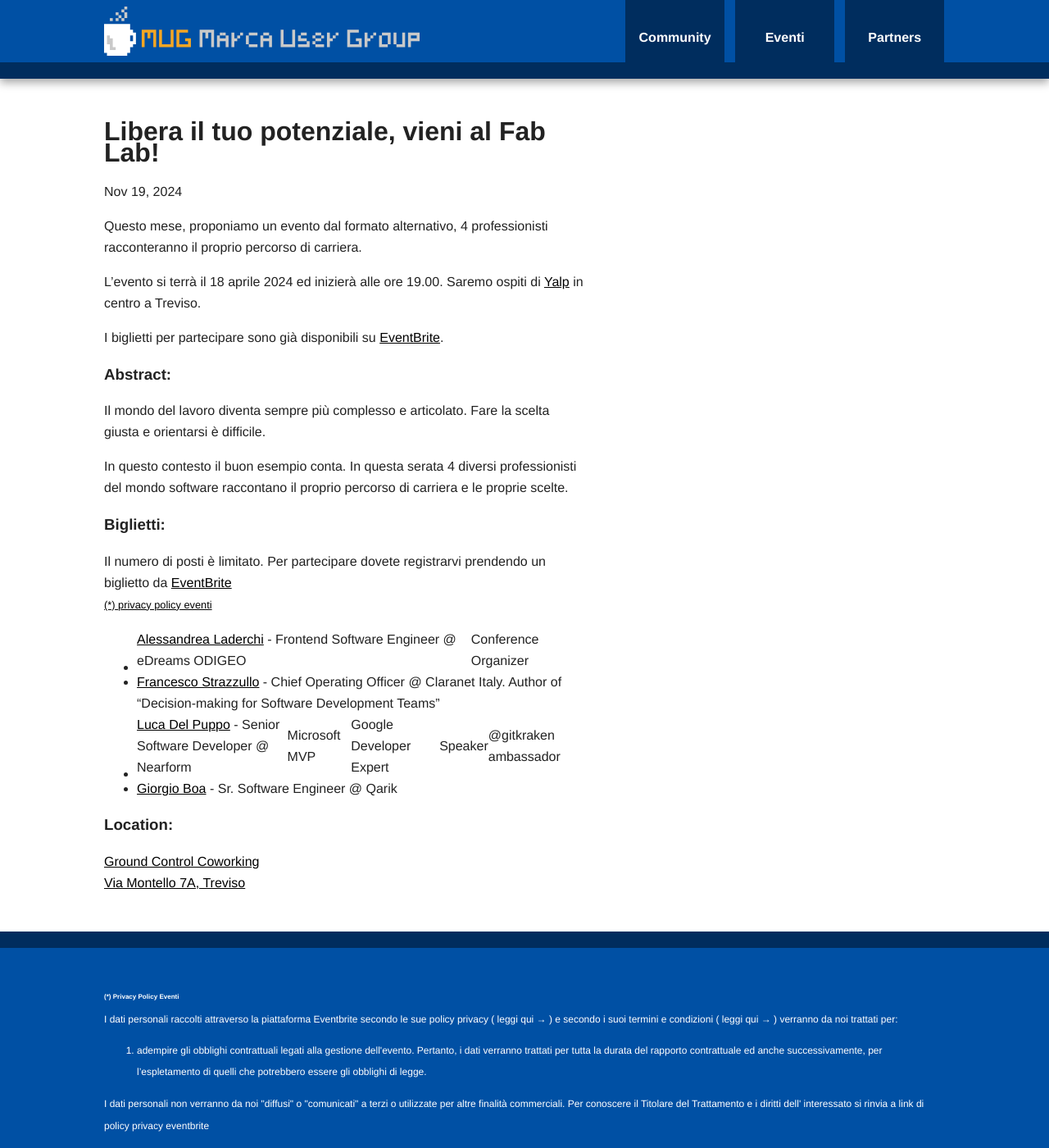
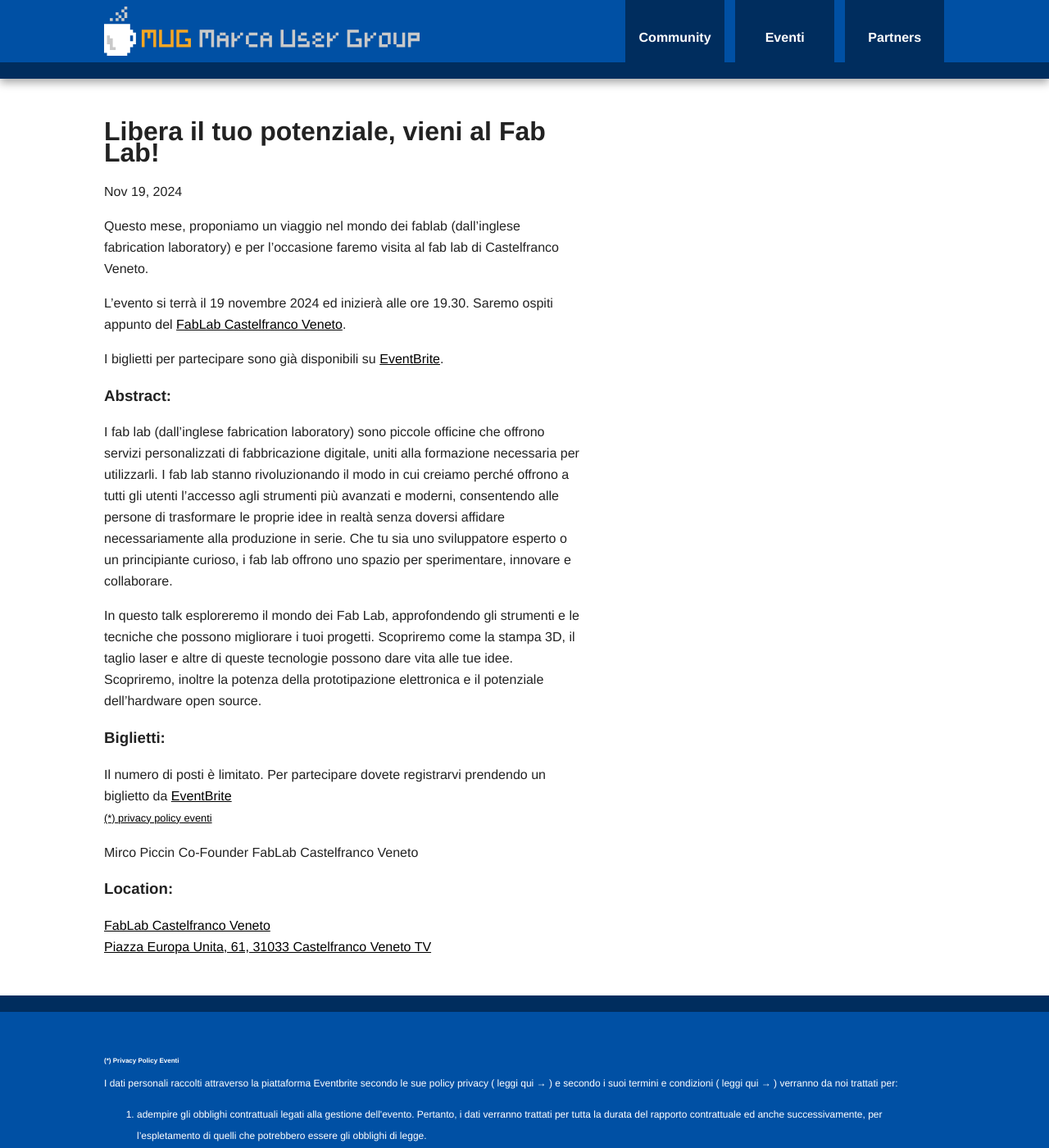
Before and after one commit to m-u-g/m-u-g.github.io, a Jekyll site: the page built from _posts/2024-11-19-fablab.md, in a window 1280 px wide and 1400 px high. Shown: the whole window at 82% size. Built offline with Jekyll 4.4.1, drawn with Linux system fonts in a browser that asks for light colours.

Commit message:
Update 2024-11-19-fablab.md

```diff
--- a/_posts/2024-11-19-fablab.md
+++ b/_posts/2024-11-19-fablab.md
@@ -4,22 +4,22 @@
 date:   2024-11-19 19:30:00 +0100
 speaker: Mirco Piccin
 categories: eventi
-image: /assets/images/card-serata-carriere.png
-summary: "4 professionisti del mondo software raccontano il proprio percorso di carriera e le proprie scelte"
-eventbrite_url: https://www.eventbrite.it/e/biglietti-raccontiamo-le-nostre-carriere-nel-mondo-del-software-878982479257
+image: /assets/images/card-fablab.png
+summary: "Libera il tuo potenziale, vieni al Fab Lab!"
+eventbrite_url: https://www.eventbrite.it/e/biglietti-libera-il-tuo-potenziale-vieni-al-fab-lab-1079150260479
 ---
 
-Questo mese, proponiamo un evento dal formato alternativo, 4 professionisti racconteranno il proprio percorso di carriera.
+Questo mese, proponiamo un viaggio nel mondo dei fablab (dall'inglese fabrication laboratory) e per l'occasione faremo visita al fab lab di Castelfranco Veneto.
 
-L'evento si terrà il 18 aprile 2024 ed inizierà alle ore 19.00. Saremo ospiti di [Yalp](#location) in centro a Treviso.
+L'evento si terrà il 19 novembre 2024 ed inizierà alle ore 19.30. Saremo ospiti appunto del [FabLab Castelfranco Veneto](#location).
 
 I biglietti per partecipare sono già disponibili su [EventBrite](#tickets).
 
 <h3>Abstract:</h3>
 
-Il mondo del lavoro diventa sempre più complesso e articolato. Fare la scelta giusta e orientarsi è difficile.
+I fab lab (dall'inglese fabrication laboratory) sono piccole officine che offrono servizi personalizzati di fabbricazione digitale, uniti alla formazione necessaria per utilizzarli. I fab lab stanno rivoluzionando il modo in cui creiamo perché offrono a tutti gli utenti l’accesso agli strumenti più avanzati e moderni, consentendo alle persone di trasformare le proprie idee in realtà senza doversi affidare necessariamente alla produzione in serie. Che tu sia uno sviluppatore esperto o un principiante curioso, i fab lab offrono uno spazio per sperimentare, innovare e collaborare.
 
-In questo contesto il buon esempio conta. In questa serata 4 diversi professionisti del mondo software raccontano il proprio percorso di carriera e le proprie scelte.
+In questo talk esploreremo il mondo dei Fab Lab, approfondendo gli strumenti e le tecniche che possono migliorare i tuoi progetti. Scopriremo come la stampa 3D, il taglio laser e altre di queste tecnologie possono dare vita alle tue idee. Scopriremo, inoltre la potenza della prototipazione elettronica e il potenziale dell'hardware open source.
 
 {% if page.eventbrite_url %}
 <a id="tickets"></a>
@@ -31,14 +31,12 @@
 
 <a id="speaker"></a>
 
+Mirco Piccin
+Co-Founder FabLab Castelfranco Veneto
 
-- [Alessandrea Laderchi](https://www.linkedin.com/in/alessandra-laderchi/) - Frontend Software Engineer @ eDreams ODIGEO | Conference Organizer
-- [Francesco Strazzullo](https://www.linkedin.com/in/francescostrazzullo/) - Chief Operating Officer @ Claranet Italy. Author of "Decision-making for Software Development Teams"
-- [Luca Del Puppo](https://www.linkedin.com/in/lucadelpuppo/) - Senior Software Developer @ Nearform | Microsoft MVP | Google Developer Expert | Speaker | @gitkraken ambassador
-- [Giorgio Boa](https://www.linkedin.com/in/giorgio-boa/) - Sr. Software Engineer @ Qarik
 
 <a id="location"></a>
 
 <h3>Location:</h3>
 
-[Ground Control Coworking<br />Via Montello 7A, Treviso](https://www.google.com/maps/dir//Via+Tommaso+da+Modena,+8,+31100+Treviso+TV/@45.6616737,12.1643282,12z/data=!4m8!4m7!1m0!1m5!1m1!1s0x477949d448d9ae83:0x49d918c81a78480e!2m2!1d12.2467288!2d45.6617033)
+[FabLab Castelfranco Veneto<br />Piazza Europa Unita, 61, 31033 Castelfranco Veneto TV](https://maps.app.goo.gl/yiWY1mvAvFKV9LAY9)
```
